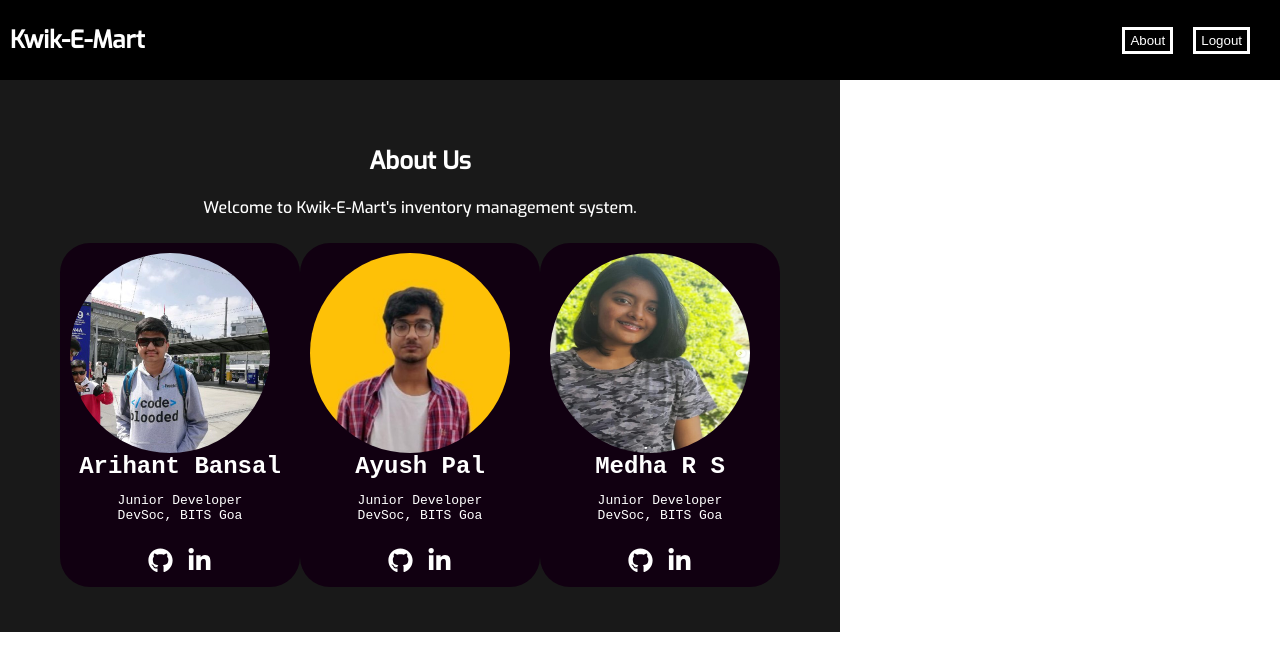
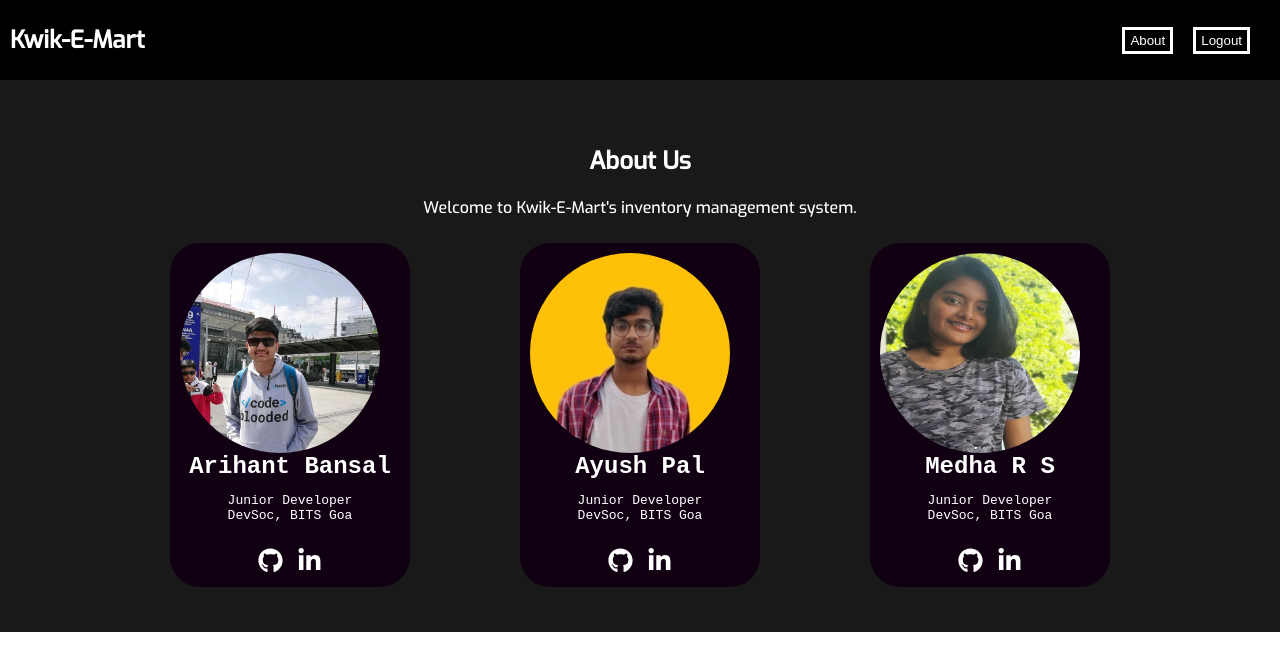
Before and after one commit to arihantbansal/kwikemart-frontend, a React (Create React App) app: page /about in a window 1280 px wide. Shown: the top 670 px of the page. Built offline with nearby package versions, Linux system fonts and the light colour scheme; a web font is replaced by a local one.

Commit message:
Fixed CSS bug on about page

```diff
--- a/src/App.css
+++ b/src/App.css
@@ -744,7 +744,8 @@ body {
 
 .about-content {
 	margin-top: 10vh;
-	height: calc(100% - 10vh);
+	height: 100vh !important;
+	width: 100vw !important;
 }
 
 .stats-card {
```
